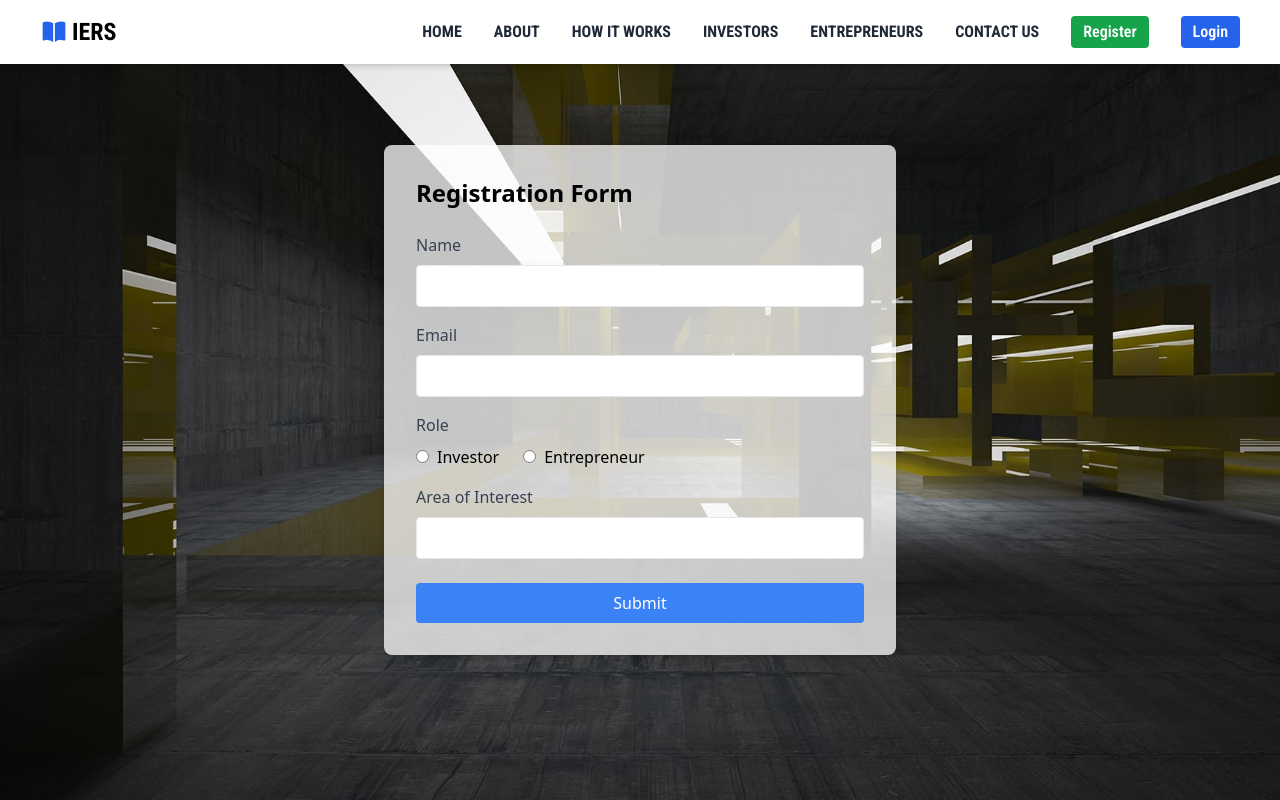
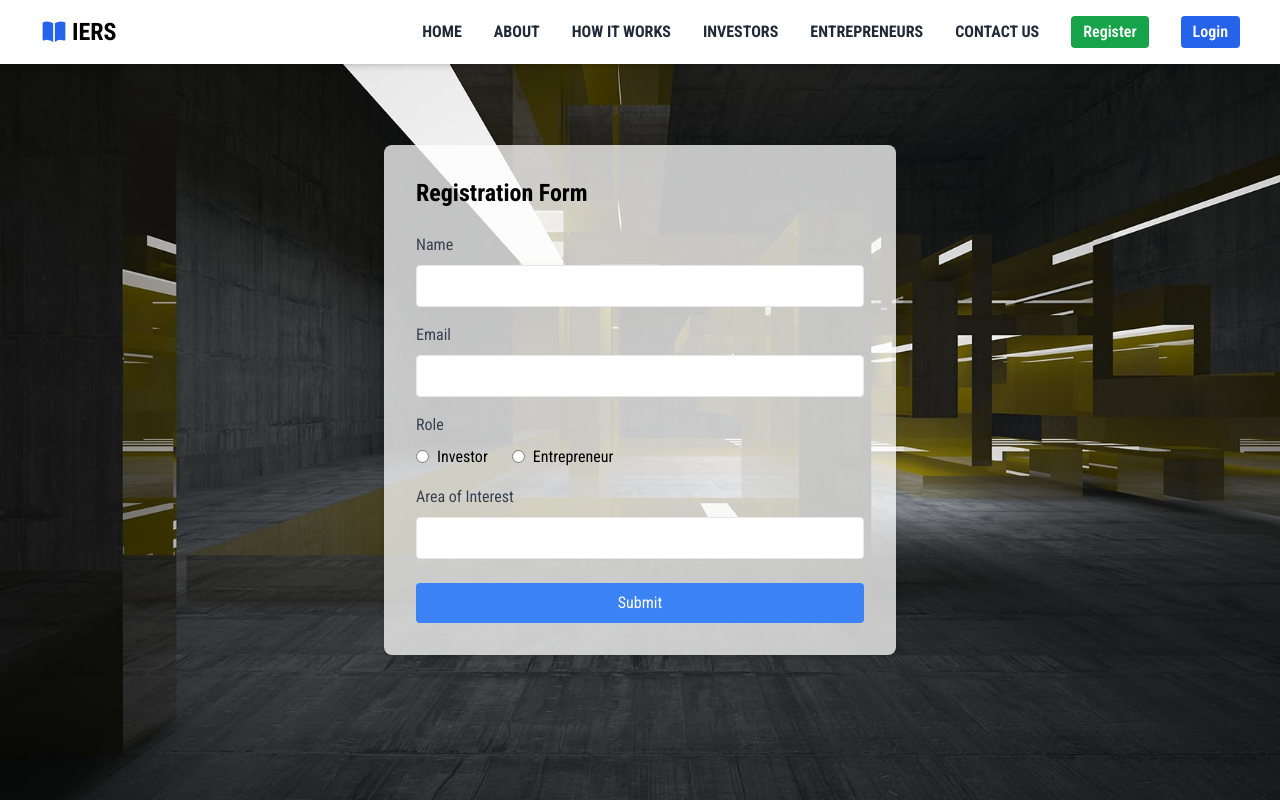
Before and after one commit to huzaifa898/fyp, a React (Create React App) app: page /fyp/register in a window 1280 px wide. Built offline with nearby package versions, Linux system fonts and the light colour scheme.

Commit message:
updated fonts in register in page

```diff
--- a/src/components/Register.jsx
+++ b/src/components/Register.jsx
@@ -36,11 +36,11 @@ const Register = () => {
             <Header />
             <div className="min-h-screen flex items-center justify-center bg-cover bg-center" style={{ backgroundImage: `url(${regist})`, }}>
                 <div className="w-full max-w-lg bg-white bg-opacity-75 p-8 rounded-lg shadow-md">
-                    <h2 className="text-2xl font-bold mb-6">Registration Form</h2>
+                    <h2 className="text-2xl font-bold mb-6 font-abc">Registration Form</h2>
 
                     <form onSubmit={handleSubmit(onSubmit)}>
                         <div className="mb-4">
-                            <label className="block text-gray-700">Name</label>
+                            <label className="block text-gray-700 font-abc">Name</label>
                             <input
                                 type="text"
                                 {...register('name')}
@@ -50,7 +50,7 @@ const Register = () => {
                         </div>
 
                         <div className="mb-4">
-                            <label className="block text-gray-700">Email</label>
+                            <label className="block text-gray-700 font-abc">Email</label>
                             <input
                                 type="email"
                                 {...register('email')}
@@ -60,7 +60,7 @@ const Register = () => {
                         </div>
 
                         <div className="mb-4">
-                            <label className="block text-gray-700">Role</label>
+                            <label className="block text-gray-700 font-abc">Role</label>
                             <div className="mt-2">
                                 <label className="inline-flex items-center">
                                     <input
@@ -69,7 +69,7 @@ const Register = () => {
                                         {...register('role')}
                                         className="form-radio"
                                     />
-                                    <span className="ml-2">Investor</span>
+                                    <span className="ml-2 font-abc">Investor</span>
                                 </label>
                                 <label className="inline-flex items-center ml-6">
                                     <input
@@ -78,14 +78,14 @@ const Register = () => {
                                         {...register('role')}
                                         className="form-radio"
                                     />
-                                    <span className="ml-2">Entrepreneur</span>
+                                    <span className="ml-2 font-abc">Entrepreneur</span>
                                 </label>
                             </div>
                             {errors.role && <p className="text-red-500">{errors.role.message}</p>}
                         </div>
 
                         <div className="mb-4">
-                            <label className="block text-gray-700">Area of Interest</label>
+                            <label className="block text-gray-700 font-abc">Area of Interest</label>
                             <input
                                 type="text"
                                 {...register('interest')}
@@ -96,7 +96,7 @@ const Register = () => {
 
                         {role === 'investor' && (
                             <div className="mb-4">
-                                <label className="block text-gray-700">Investment Amount</label>
+                                <label className="block text-gray-700 font-abc">Investment Amount</label>
                                 <input
                                     type="number"
                                     {...register('investmentAmount')}
@@ -108,7 +108,7 @@ const Register = () => {
 
                         {role === 'entrepreneur' && (
                             <div className="mb-4">
-                                <label className="block text-gray-700">Business Idea</label>
+                                <label className="block text-gray-700 font-abc">Business Idea</label>
                                 <textarea
                                     {...register('businessIdea')}
                                     className="w-full mt-2 p-2 border rounded"
@@ -118,7 +118,7 @@ const Register = () => {
                         )}
 
                         <div className="mt-6">
-                            <button type="submit" className="w-full bg-blue-500 text-white p-2 rounded">
+                            <button type="submit" className="w-full bg-blue-500 text-white p-2 rounded font-abc">
                                 Submit
                             </button>
                         </div>
```
